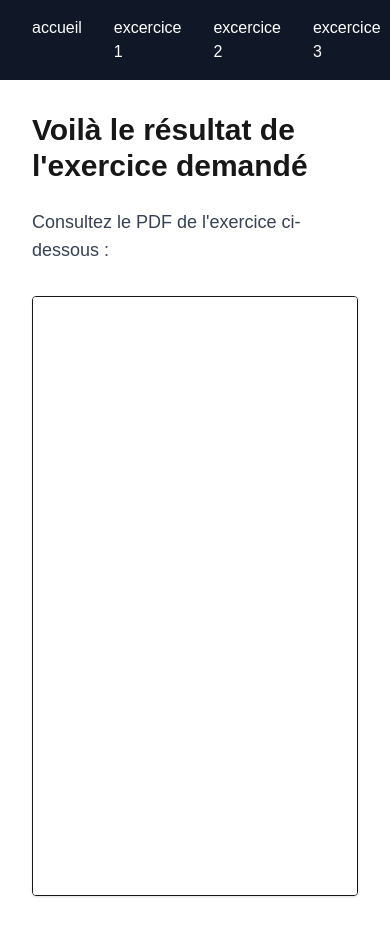
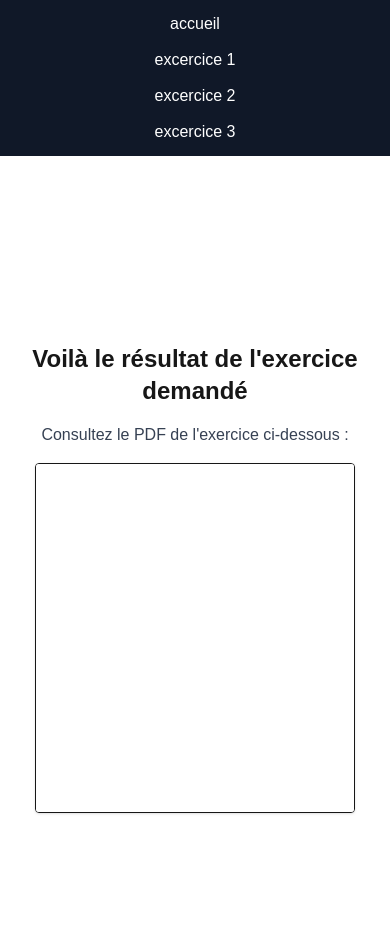
Before and after one commit to chermad/Exercice, a Next.js app: page / in a window 390 px wide. Shown: the top 936 px of the page. Built offline with nearby package versions, Linux system fonts and the light colour scheme.

Commit message:
style(responsive): modification responsive de la navbar et de l'accueil

```diff
--- a/app/components/Navbar.jsx
+++ b/app/components/Navbar.jsx
@@ -2,19 +2,19 @@ import Link from 'next/link';
 
 export default function Navbar() {
   return (
-    <nav className="bg-gray-900 px-8 py-4">
-      <ul className="flex gap-8 list-none m-0 p-0">
+    <nav className="bg-gray-900 px-3 py-3 sm:px-6 sm:py-4">
+      <ul className="flex flex-col sm:flex-row gap-3 sm:gap-8 items-center list-none m-0 p-0">
         <li>
-          <Link href="/" className="text-white hover:text-cyan-400 font-medium transition-colors">accueil</Link>
+          <Link href="/" className="text-white hover:text-cyan-400 font-medium transition-colors px-2 py-1 rounded">accueil</Link>
         </li>
         <li>
-          <Link href="/excercice-1" className="text-white hover:text-cyan-400 font-medium transition-colors">excercice 1</Link>
+          <Link href="/excercice-1" className="text-white hover:text-cyan-400 font-medium transition-colors px-2 py-1 rounded">excercice 1</Link>
         </li>
         <li>
-          <Link href="/excercice-2" className="text-white hover:text-cyan-400 font-medium transition-colors">excercice 2</Link>
+          <Link href="/excercice-2" className="text-white hover:text-cyan-400 font-medium transition-colors px-2 py-1 rounded">excercice 2</Link>
         </li>
         <li>
-          <Link href="/excercice-3" className="text-white hover:text-cyan-400 font-medium transition-colors">excercice 3</Link>
+          <Link href="/excercice-3" className="text-white hover:text-cyan-400 font-medium transition-colors px-2 py-1 rounded">excercice 3</Link>
         </li>
       </ul>
     </nav>
--- a/app/page.jsx
+++ b/app/page.jsx
@@ -1,10 +1,10 @@
 
 export default function Home() {
   return (
-    <div className="flex flex-col items-center justify-center min-h-screen p-8">
-      <h1 className="text-3xl font-bold mb-6">Voilà le résultat de l'exercice demandé</h1>
-      <p className="mb-8 text-lg text-gray-700">Consultez le PDF de l'exercice ci-dessous :</p>
-      <div className="w-full max-w-2xl h-[600px] border rounded shadow overflow-hidden">
+    <div className="flex flex-col items-center justify-center min-h-screen px-2 py-6 sm:px-6 md:px-12 lg:px-24">
+      <h1 className="text-2xl sm:text-3xl md:text-4xl font-bold mb-4 sm:mb-6 text-center">Voilà le résultat de l'exercice demandé</h1>
+      <p className="mb-4 sm:mb-8 text-base sm:text-lg text-gray-700 text-center">Consultez le PDF de l'exercice ci-dessous :</p>
+      <div className="w-full max-w-xs sm:max-w-lg md:max-w-2xl h-[350px] sm:h-[500px] md:h-[600px] border rounded shadow overflow-hidden">
         <iframe
           src="/exercice.pdf"
           title="Exercice PDF"
```
